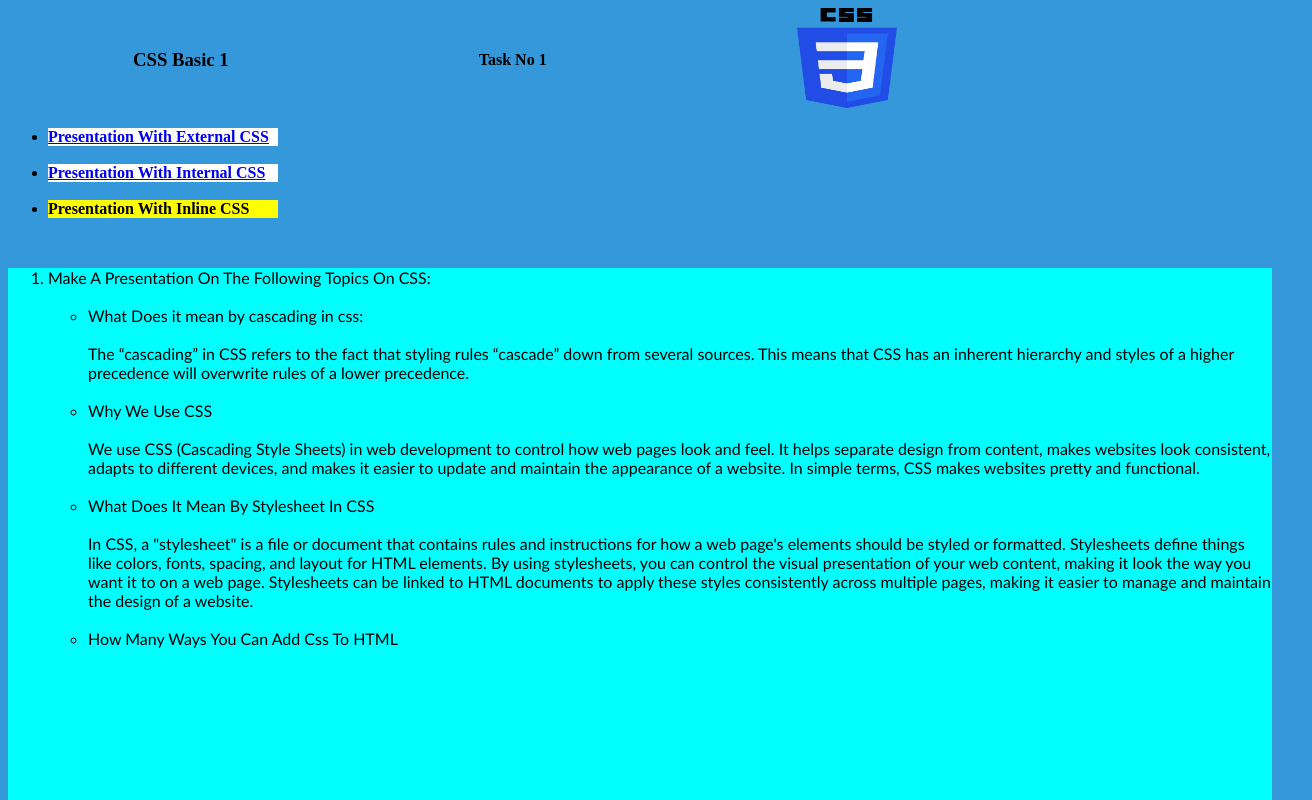
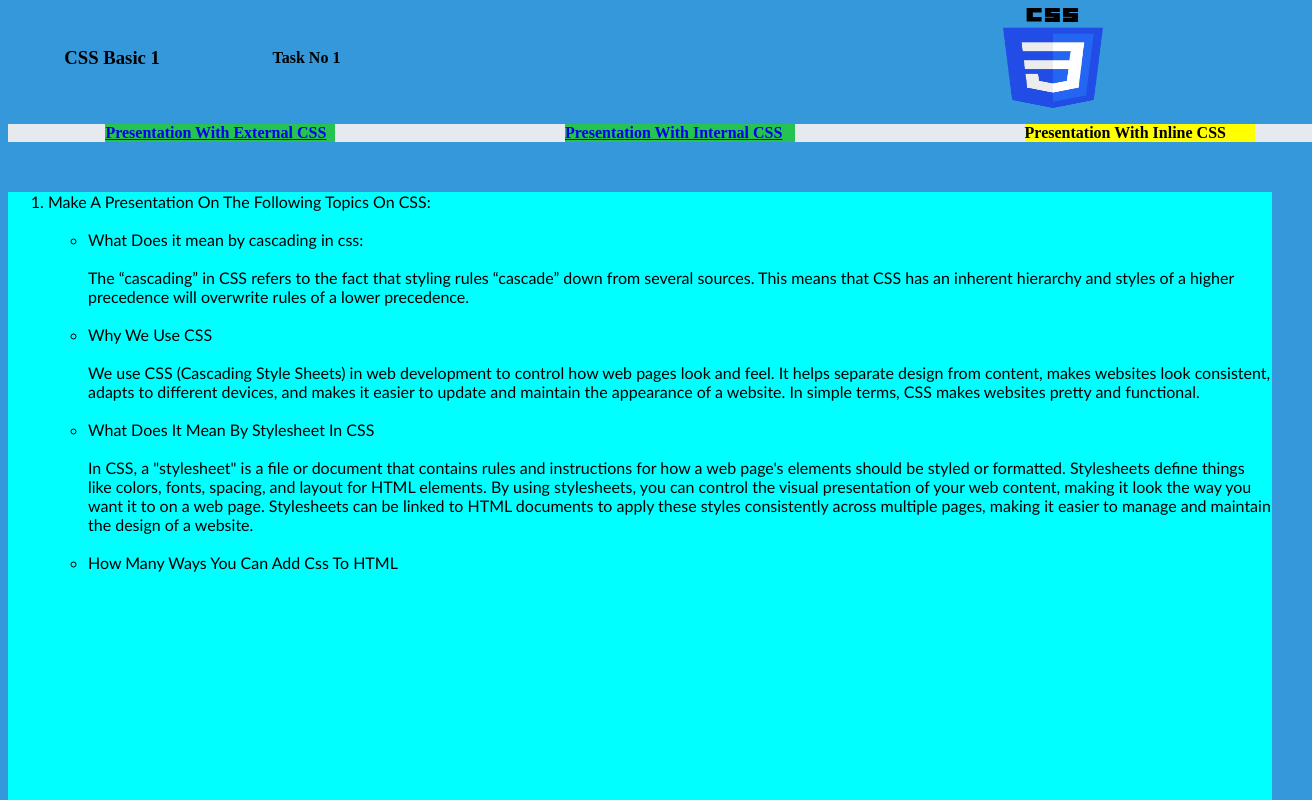
Before and after one commit to muhammad-mohsin-siddique/CSS-Presentation, a plain HTML site: page inline-css.html in a window 1280 px wide. Shown: the top 800 px of the page, 1312 px wide, since content can reach past the window. Drawn offline with Linux system fonts and the light colour scheme.

Commit message:
update code

```diff
--- a/inline-css.html
+++ b/inline-css.html
@@ -1,65 +1,117 @@
 <!DOCTYPE html>
 <html lang="en">
-
   <head>
-    <meta charset="UTF-8">
-    <meta name="viewport" content="width=device-width, initial-scale=1.0">
+    <meta charset="UTF-8" />
+    <meta name="viewport" content="width=device-width, initial-scale=1.0" />
     <title>CSS</title>
-    <link rel="icon" href="./imges/CSS-logo.png">
-
+    <link rel="icon" href="./imges/CSS-logo.png" />
   </head>
 
-<body style="background-color: #3498db;">
-    <header style="display: flex; justify-content: space-around; align-items: center;">
+  <body style="background-color: #3498db">
+    <header
+      style="display: flex; justify-content: space-around; align-items: center"
+    >
       <h3>CSS Basic 1</h3>
       <h4>Task No 1</h4>
-        <div id="empty-container">
-            <center><img src="./imges/CSS-logo.png" alt="CSS-LOGO" title="CSS Logo" height="100" width="100"></center>
+      <div
+        style="
+          width: 100px;
+          height: 100px;
+          align-items: left;
+          margin-left: 550px;
+          padding: 0px;
+        "
+      >
+        <center>
+          <img
+            src="./imges/CSS-logo.png"
+            alt="CSS-LOGO"
+            title="CSS Logo"
+            height="100"
+            width="100"
+          />
+        </center>
       </div>
       <br />
     </header>
     <div>
-        <ul>
-            <li style="background-color: white; font-weight: bold; width: 230px;"><a href="./index.html">Presentation With External CSS</a></li>
-            <br/>
-            <li style="background-color: white; font-weight: bold; width: 230px;" ><a href="./internel.html">Presentation With Internal CSS</a></li>
-            <br/>
-            <li style="color: black; background-color: yellow; font-weight: bold; width: 230px; ">Presentation With Inline CSS</li>
+      <ul
+        style="
+          width: 100%;
+          height: 5%;
+          display: flex;
+          justify-content: space-around;
+          align-items: center;
+          list-style: none;
+          background-color: #e6e9ed;
+        "
+      >
+        <li style="background-color: #26c353; font-weight: bold; width: 230px">
+          <a href="./index.html">Presentation With External CSS</a>
+        </li>
+        <br />
+        <li style="background-color: #26c353; font-weight: bold; width: 230px">
+          <a href="./internel.html">Presentation With Internal CSS</a>
+        </li>
+        <br />
+        <li
+          style="
+            color: black;
+            background-color: yellow;
+            font-weight: bold;
+            width: 230px;
+          "
+        >
+          Presentation With Inline CSS
+        </li>
       </ul>
     </div>
     <br />
-    <section style="background-color: aqua; font-family:'Gill Sans', 'Gill Sans MT', Calibri, 'Trebuchet MS', sans-serif;" >
+    <section
+      style="
+        background-color: aqua;
+        font-family: 'Gill Sans', 'Gill Sans MT', Calibri, 'Trebuchet MS',
+          sans-serif;
+      "
+    >
       <ol>
-            <li>Make A Presentation On The Following Topics On CSS:
+        <li>
+          Make A Presentation On The Following Topics On CSS:
           <br />
           <br />
           <ul>
             <li>What Does it mean by cascading in css:</li>
             <br />
             <div class="container">
-                        The “cascading” in CSS refers to the fact that styling rules “cascade” down from several
-                        sources. This means that CSS has an inherent hierarchy and styles of a higher precedence
-                        will overwrite rules of a lower precedence.
+              The “cascading” in CSS refers to the fact that styling rules
+              “cascade” down from several sources. This means that CSS has an
+              inherent hierarchy and styles of a higher precedence will
+              overwrite rules of a lower precedence.
             </div>
             <br />
-                    <li> Why We Use CSS</li>
-                    <br/>
+            <li>Why We Use CSS</li>
+            <br />
             <div class="container">
-                        We use CSS (Cascading Style Sheets) in web development to control how web pages look and feel.
-                        It helps separate design from content, makes websites look consistent, adapts to different
-                        devices, and makes it easier to update and maintain the appearance of a website. In simple
-                        terms, CSS makes websites pretty and functional.
+              We use CSS (Cascading Style Sheets) in web development to control
+              how web pages look and feel. It helps separate design from
+              content, makes websites look consistent, adapts to different
+              devices, and makes it easier to update and maintain the appearance
+              of a website. In simple terms, CSS makes websites pretty and
+              functional.
             </div>
             <br />
             <li>What Does It Mean By Stylesheet In CSS</li>
             <br />
             <div class="container">
-                        In CSS, a "stylesheet" is a file or document that contains rules and instructions for how a web
-                        page's elements should be styled or formatted. Stylesheets define things like colors, fonts,
-                        spacing, and layout for HTML elements. By using stylesheets, you can control the visual
-                        presentation of your web content, making it look the way you want it to on a web page.
-                        Stylesheets can be linked to HTML documents to apply these styles consistently across multiple
-                        pages, making it easier to manage and maintain the design of a website.
+              In CSS, a "stylesheet" is a file or document that contains rules
+              and instructions for how a web page's elements should be styled or
+              formatted. Stylesheets define things like colors, fonts, spacing,
+              and layout for HTML elements. By using stylesheets, you can
+              control the visual presentation of your web content, making it
+              look the way you want it to on a web page. Stylesheets can be
+              linked to HTML documents to apply these styles consistently across
+              multiple pages, making it easier to manage and maintain the design
+              of a website.
             </div>
             <br />
             <li>How Many Ways You Can Add Css To HTML</li>
@@ -70,39 +122,47 @@
                   <li>External Stylesheet:</li>
                   <br />
                   <div class="container">
-                                    <pre>Link an external .css file to your HTML using &lt;link&gt; in the &lt;head&gt;</pre>
+                    <pre>
+Link an external .css file to your HTML using &lt;link&gt; in the &lt;head&gt;</pre
+                    >
                   </div>
                   <br />
                   <li>Internal Stylesheet:</li>
                   <br />
                   <div class="container">
-                                    <pre>Embed CSS directly within the HTML file using &lt;style&gt; in the &lt;head&gt;</pre>
+                    <pre>
+Embed CSS directly within the HTML file using &lt;style&gt; in the &lt;head&gt;</pre
+                    >
                   </div>
                   <br />
                   <li>Inline Styles::</li>
                   <br />
                   <div class="container">
-                                    <pre>Apply styles directly to individual HTML elements using the style attribute.</pre>
+                    <pre>
+Apply styles directly to individual HTML elements using the style attribute.</pre
+                    >
                   </div>
                   <br />
-
                 </ol>
-
               </marquee>
             </div>
             <br />
-                    <li>Purpose Of Css And Limitations Of HTML In Styling Before CSS</li>
+            <li>
+              Purpose Of Css And Limitations Of HTML In Styling Before CSS
+            </li>
             <br />
             <div class="container">
               <h4>Purpose Of CSS:</h4>
               <ol class="list-1">
-                            <li>CSS (Cascading Style Sheets) is used to style web content,</li>
+                <li>
+                  CSS (Cascading Style Sheets) is used to style web content,
+                </li>
                 <li>Controlling how HTML elements lool</li>
-                            <li>Improving consistency </li>
+                <li>Improving consistency</li>
                 <li>Making responsive designs possible.</li>
               </ol>
               <h4>Limitations of HTML in Styling Before CSS:</h4>
-                        <ol >
+              <ol>
                 <li>Basic Styling:</li>
                 <pre>HTML had limited styling options.</pre>
                 <li>Inline Styling:</li>
@@ -122,5 +182,4 @@
       </ol>
     </section>
   </body>
-
 </html>
--- a/style.css
+++ b/style.css
@@ -13,6 +13,8 @@ div ul{
 }
 a{
     background-color: #26c353;
+    font-weight: bold;
+    width: 230px
 }
 section li{
     align-items: center;
@@ -27,20 +29,24 @@ section li{
 .container li{
     color: black;
 }
-#empty-container{
-    width: 80px;
-    height: 80px;
-
-}
 .list-1 li{
     color: black;
     font-weight: lighter;
 }
 #it-self{
-    color: black;
+    color: #000000;
     background-color: yellow;
     font-weight: bold;
 }
 header{
-    display: block;
+    display: flex;
+    justify-content: space-around;
+    align-items: center;
 }
+#empty-container {
+    width: 100px;
+    height: 100px;
+    align-items: left;
+    margin-left: 550px;
+    padding: 0px;
+}
```
Also changed, not shown: index.html (+8 -7 lines), internel.html (+7 -6 lines). Lines whose indentation alone changed are shown as unchanged.
